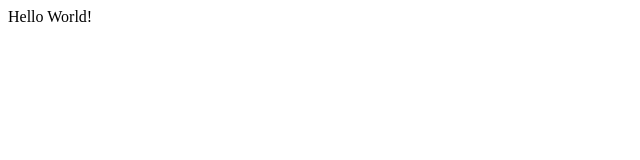
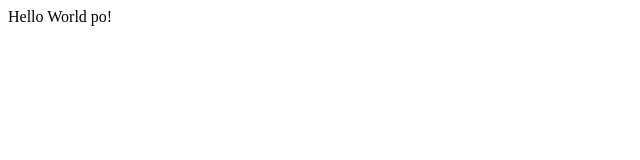
Before and after one commit to brylleee/sample-repo, a plain HTML site: page index.html in a window 1280 px wide. Shown: the full height of the page, 0-640 px from the left. Drawn offline with Linux system fonts and the light colour scheme.

Commit message:
Update index.html

```diff
--- a/index.html
+++ b/index.html
@@ -1 +1 @@
-<p>Hello World!</p>
+<p>Hello World po!</p>
```
